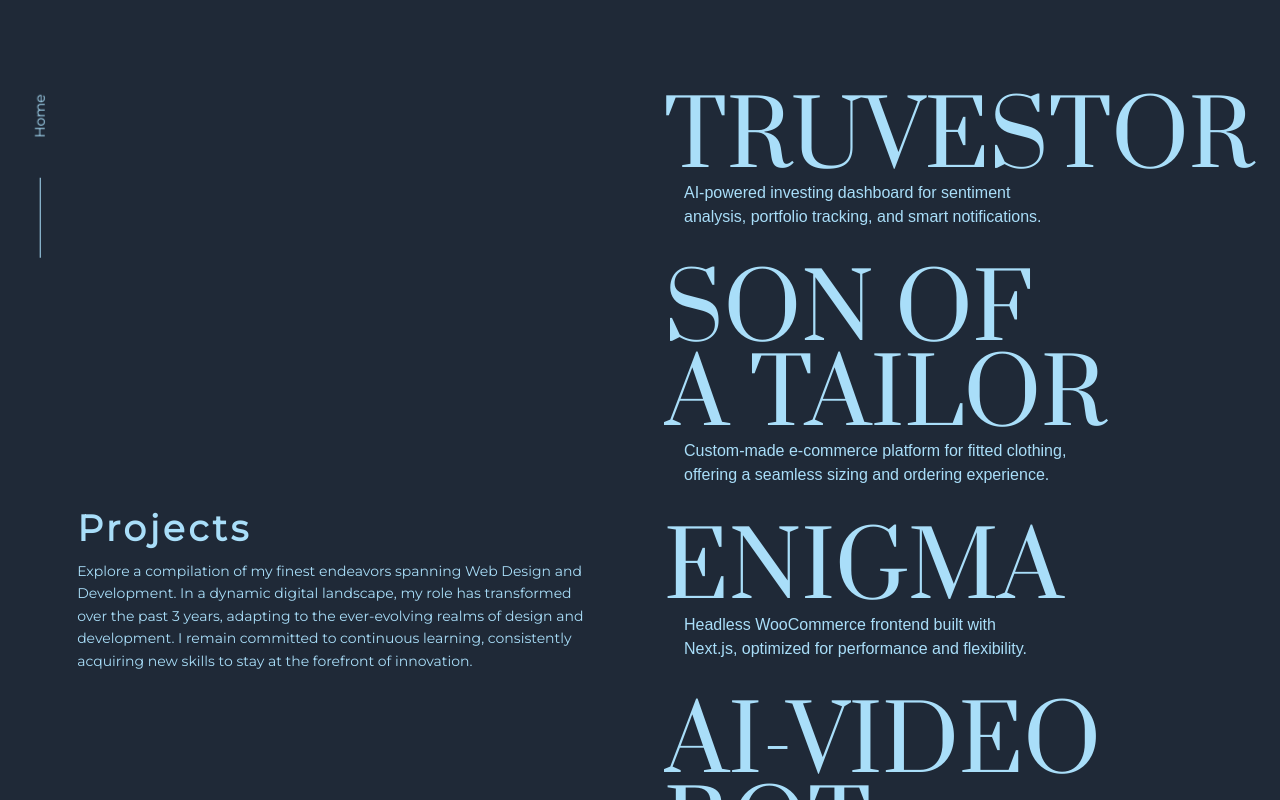
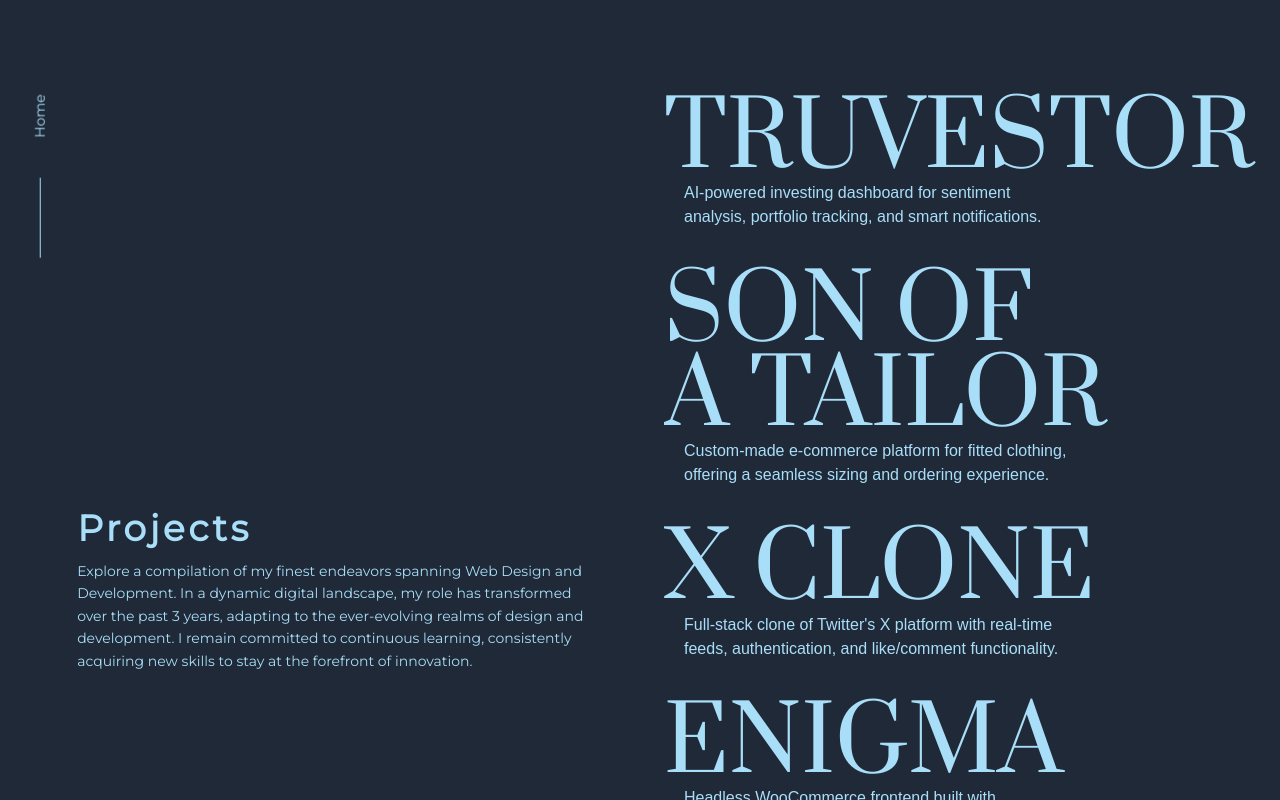
Before and after one commit to rahilshah105/Personal-Website, a Next.js app: page /projects in a window 1280 px wide. Built offline with nearby package versions, Linux system fonts and the light colour scheme.

Commit message:
added additional proejcts and support for more info on projects

```diff
--- a/src/app/globals.css
+++ b/src/app/globals.css
@@ -22,7 +22,7 @@
 
 @media (prefers-color-scheme: dark) {
   :root {
-    --background: #0a0a0a;
+    --background: #a9def9;
     --foreground: #ededed;
   }
 }
--- /dev/null
+++ b/src/app/projects/[slug]/page.tsx
@@ -0,0 +1,124 @@
+// app/projects/[slug]/page.tsx
+import { notFound } from "next/navigation";
+import projects from "@/data/projects.json";
+
+type Tech = { name: string; description: string; link: string };
+type Testimonial = { quote: string; author: string };
+
+interface Project {
+  slug: string;
+  title: string;
+  subtitle: string;
+  headerBgColor: string;
+  tech: Tech[];
+  showcaseImage: string;
+  contentHtml: string;
+  styleImage: string;
+  testimonial: Testimonial;
+  codeLink: string;
+  liveLink: string;
+}
+
+export async function generateStaticParams() {
+  return projects.map((p) => ({ slug: p.slug }));
+}
+
+export default function ProjectPage({ params }: { params: { slug: string } }) {
+  const project = projects.find((p) => p.slug === params.slug) as Project | undefined;
+  if (!project) notFound();
+
+  return (
+    <div className="bg-[#a9def9] text-[#1f2937] overflow-x-hidden relative">
+      {/* ───────── mobile navbar ───────── */}
+      <nav className="bg-[#a9def9] text-[#1f2937] text-sm flex items-center gap-5 h-14 justify-between md:hidden px-10 z-50">
+        <a href="/">Home</a>
+      </nav>
+
+      {/* ───────── desktop aside nav ───────── */}
+      <aside
+        className="bg-[#a9def9] text-[#1f2937] items-center h-full bottom-0 fixed flex-col hidden justify-between left-0 md:flex px-10 top-0 w-10 z-50"
+        id="nav"
+        style={{ color: "#1f2937" }}
+      >
+        <div className="flex items-center text-sm h-full md:-rotate-90 md:space-x-10 space-x-5 2xl:pl-32 justify-center pl-12">
+          <hr
+            className="md:w-20 w-10"
+            style={{
+              borderColor: "#1f2937",
+            }}
+          />
+          <a className="hover-underline-animation-reverse" href="/">
+            Home
+          </a>
+        </div>
+        <div className="flex items-center text-sm h-full md:-rotate-90 md:space-x-10 space-x-5 pointer-events-none pr-32"></div>
+      </aside>
+
+      {/* ───────── inner mobile “Projects” nav ───────── */}
+      <aside className="bg-[#a9def9] text-[#1f2937] text-sm flex items-center gap-5 h-14 justify-between md:hidden px-10 z-50">
+        <button id="theme-toggle" className="cursor-pointer hover-underline-animation">
+          <span id="theme-original" className="hidden">
+            Original
+          </span>
+          <span id="theme-pantone">Pantone</span>
+        </button>
+        <hr className="flex-1 border-foreground" />
+        <a href="/projects" className="hover-underline-animation-reverse">
+          Projects
+        </a>
+      </aside>
+
+      {/* ───────── main content ───────── */}
+      <main className="flex flex-col items-center justify-center gap-10 md:gap-20 md:my-10 md:px-24 w-screen relative bg-[#a9def9] text-[#1f2937]">
+        {/* Header */}
+        <section
+          id="header"
+          className="flex justify-center items-end h-[70vh] w-full overflow-hidden text-center"
+          style={{ backgroundColor: project.headerBgColor }}
+        >
+          <h1 id="title" className="font-prata text-[11vw] text-white uppercase z-20">
+            {project.title}
+          </h1>
+        </section>
+
+        {/* Subtitle */}
+        <h2
+          id="subtitle"
+          className="font-prata max-w-screen-lg md:leading-[4rem] md:text-[3vw] my-10 px-5 text-[7vw] text-center"
+        >
+          {project.subtitle}
+        </h2>
+
+        {/* Tech List */}
+        <ul className="flex flex-col gap-3 md:flex-row md:gap-5 md:px-10 px-5 w-full">
+          {project.tech.map((t) => (
+            <li key={t.name} className="flex-1 space-y-2">
+              <h3 className="font-bold md:text-lg">{t.name}</h3>
+              <p className="text-sm md:text-base">{t.description}</p>
+              <a className="text-sm font-bold hover-underline-animation" href={t.link} target="_blank" rel="noreferrer">
+                Más Info
+              </a>
+            </li>
+          ))}
+        </ul>
+
+        {/* Showcase */}
+        <img src={project.showcaseImage} alt={`${project.title} Showcase`} className="w-full max-w-screen-lg" />
+
+        {/* Content */}
+        <section id="content" className="custom-prose max-w-screen-lg">
+          <div dangerouslySetInnerHTML={{ __html: project.contentHtml }} />
+        </section>
+
+        {/* Style Image */}
+        <img src={project.styleImage} alt={`${project.title} Style`} className="my-10 max-w-screen-md" />
+
+        {/* Testimonial */}
+        <section id="testimonial" className="md:leading-tight pb-12 text-center w-full max-w-screen-lg">
+          <h2 className="font-prata text-[3vw]">“{project.testimonial.quote}”</h2>
+          <p className="text-[2vw] mt-4">{project.testimonial.author}</p>
+        </section>
+      </main>
+    </div>
+  );
+}
--- a/src/app/projects/page.tsx
+++ b/src/app/projects/page.tsx
@@ -22,11 +22,27 @@
     media: "/videos/sonofatailor.mp4",
   },
   {
+    title: "X Clone",
+    description:
+      "Full-stack clone of Twitter's X platform with real-time feeds, authentication, and like/comment functionality.",
+    href: "/en/projects/twitter-x-clone",
+    type: "video",
+    media: "/videos/Xclone.mp4",
+  },
+  {
     title: "Enigma",
     description: "Headless WooCommerce frontend built with Next.js, optimized for performance and flexibility.",
     href: "/en/projects/enigma",
     type: "video",
     media: "/videos/enigma.mp4",
+  },
+  {
+    title: "Heineken Concept",
+    description:
+      "Creative landing page design for Heineken using GSAP and smooth animations to showcase products and brand.",
+    href: "/en/projects/heineken",
+    type: "video",
+    media: "/videos/heineken.mp4",
   },
   {
     title: "AI-Video Bot",
--- /dev/null
+++ b/src/data/projects.json
@@ -0,0 +1,71 @@
+[
+    {
+      "slug": "termogar",
+      "title": "Termogar",
+      "subtitle": "High-end e-commerce platform for aerothermal product sales, built and powered with these technologies:",
+      "headerBgColor": "red",
+      "tech": [
+        {
+          "name": "Next.js",
+          "description": "Used by some of the world’s largest companies…",
+          "link": "https://nextjs.org/"
+        },
+        {
+          "name": "Sanity",
+          "description": "Sanity is a content management platform…",
+          "link": "https://www.sanity.io/"
+        },
+        {
+          "name": "NextAuth",
+          "description": "NextAuth is an authentication and user management solution…",
+          "link": "https://authjs.dev/"
+        },
+        {
+          "name": "Resend & React Email",
+          "description": "Resend is an email delivery platform…",
+          "link": "https://resend.com/"
+        }
+      ],
+      "showcaseImage": "/_astro/termogar-showcase.uV47bryf_Z1rDVya.webp",
+      "contentHtml": "<p>To completely overhaul an outdated WordPress website…</p><p>Additionally, I integrated technologies such as…</p>",
+      "styleImage": "/_astro/termogar-style.CdqVOM1Y_e7dFk.webp",
+      "testimonial": {
+        "quote": "It has been a pleasure working with Adrian; his dedication…",
+        "author": "Alvaro Perez Muñoz, CEO of Termogar"
+      },
+      "codeLink": "https://github.com/N4N1T0/termogar-ecommerce-next",
+      "liveLink": "https://termogar-ecommerce-next.vercel.app/"
+    },
+    {
+      "slug": "lavanda-del-lago",
+      "title": "Lavanda del Lago",
+      "subtitle": "Artisanal lavender products e-shop built with a headless CMS and real-time chat support:",
+      "headerBgColor": "#4e647a",
+      "tech": [
+        {
+          "name": "React",
+          "description": "Component-driven UI library…",
+          "link": "https://reactjs.org/"
+        },
+        {
+          "name": "Strapi",
+          "description": "Open-source headless CMS…",
+          "link": "https://strapi.io/"
+        },
+        {
+          "name": "Chakra UI",
+          "description": "Accessible React component library…",
+          "link": "https://chakra-ui.com/"
+        }
+      ],
+      "showcaseImage": "/images/lavanda-showcase.png",
+      "contentHtml": "<p>I rebuilt the client’s old WooCommerce site using Strapi…</p><p>Added a WebSocket-powered chat feature for live support…</p>",
+      "styleImage": "/images/lavanda-style.png",
+      "testimonial": {
+        "quote": "Our online sales doubled in three months—best decision ever!",
+        "author": "María González, Founder of Lavanda del Lago"
+      },
+      "codeLink": "https://github.com/yourusername/lavanda-del-lago",
+      "liveLink": "https://lavanda-del-lago.com"
+    }
+  ]
```
Also changed, not shown: 2 other files (tests, documents, lock files or other folders).
